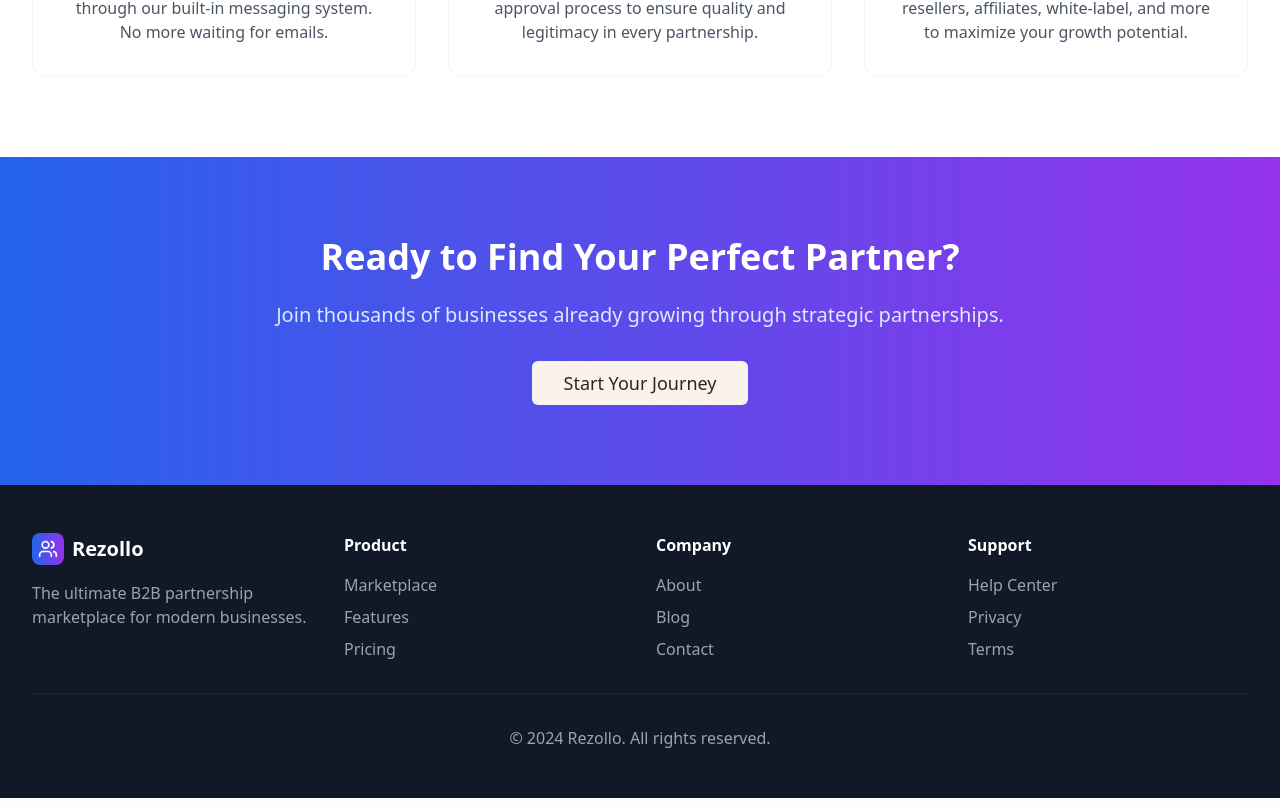
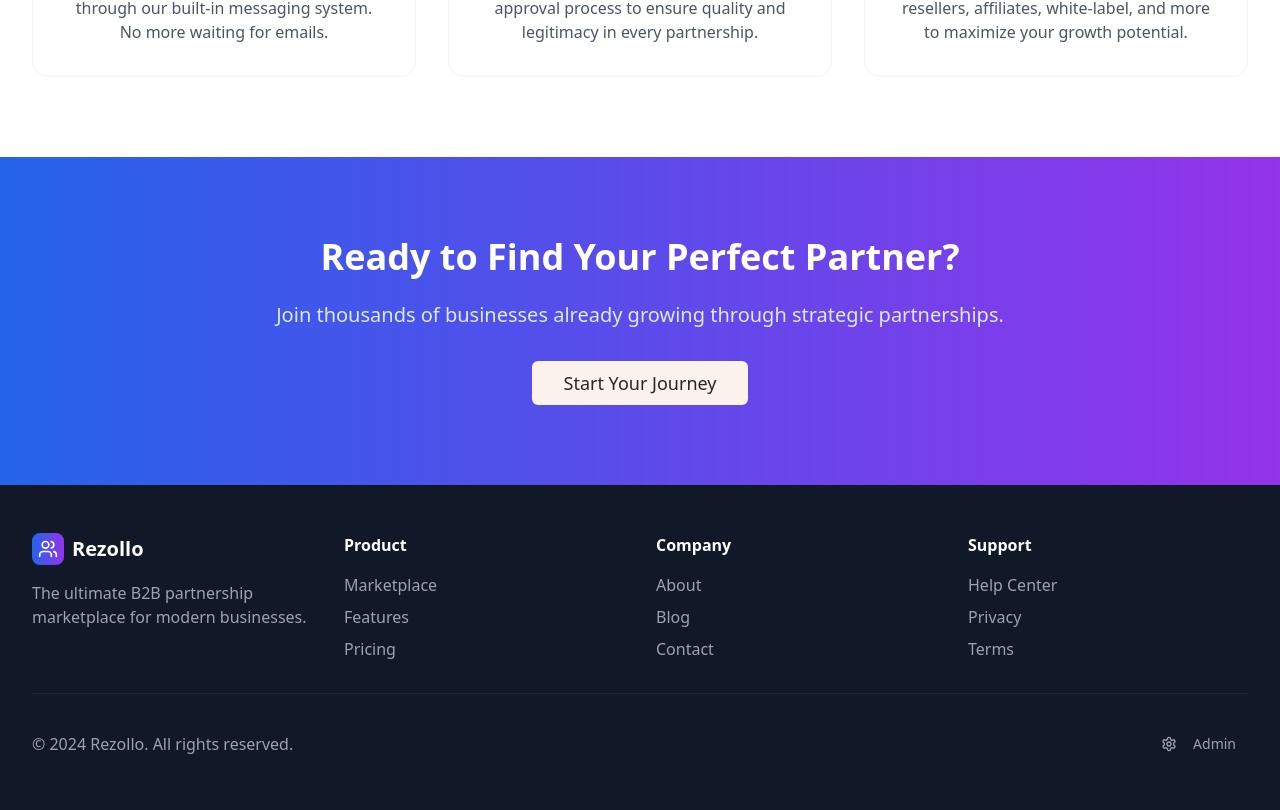
Before and after one commit to VladShifter/partner-pals-connect, a React (Vite) app: page / in a window 1280 px wide. Shown: the part 998-1808 px from the top of the page. Built offline with nearby package versions, Linux system fonts and the light colour scheme.

Commit message:
Add temporary admin login button
Add a temporary button to the footer of the home page for admin login.

```diff
--- a/src/pages/Index.tsx
+++ b/src/pages/Index.tsx
@@ -1,10 +1,10 @@
 
 import { useState } from "react";
-import { useNavigate } from "react-router-dom";
+import { useNavigate, Link } from "react-router-dom";
 import Header from "@/components/Header";
 import { Button } from "@/components/ui/button";
 import { Input } from "@/components/ui/input";
-import { Search, Users, Building, Zap, Globe, TrendingUp } from "lucide-react";
+import { Search, Users, Building, Zap, Globe, TrendingUp, Settings } from "lucide-react";
 
 const Index = () => {
   const [searchQuery, setSearchQuery] = useState("");
@@ -182,8 +182,14 @@ const Index = () => {
               </ul>
             </div>
           </div>
-          <div className="border-t border-gray-800 mt-8 pt-8 text-center text-gray-400">
-            <p>&copy; 2024 Rezollo. All rights reserved.</p>
+          <div className="border-t border-gray-800 mt-8 pt-8 flex justify-between items-center">
+            <p className="text-gray-400">&copy; 2024 Rezollo. All rights reserved.</p>
+            <Link to="/admin/login">
+              <Button variant="ghost" size="sm" className="text-gray-400 hover:text-white">
+                <Settings className="w-4 h-4 mr-2" />
+                Admin
+              </Button>
+            </Link>
           </div>
         </div>
       </footer>
```
